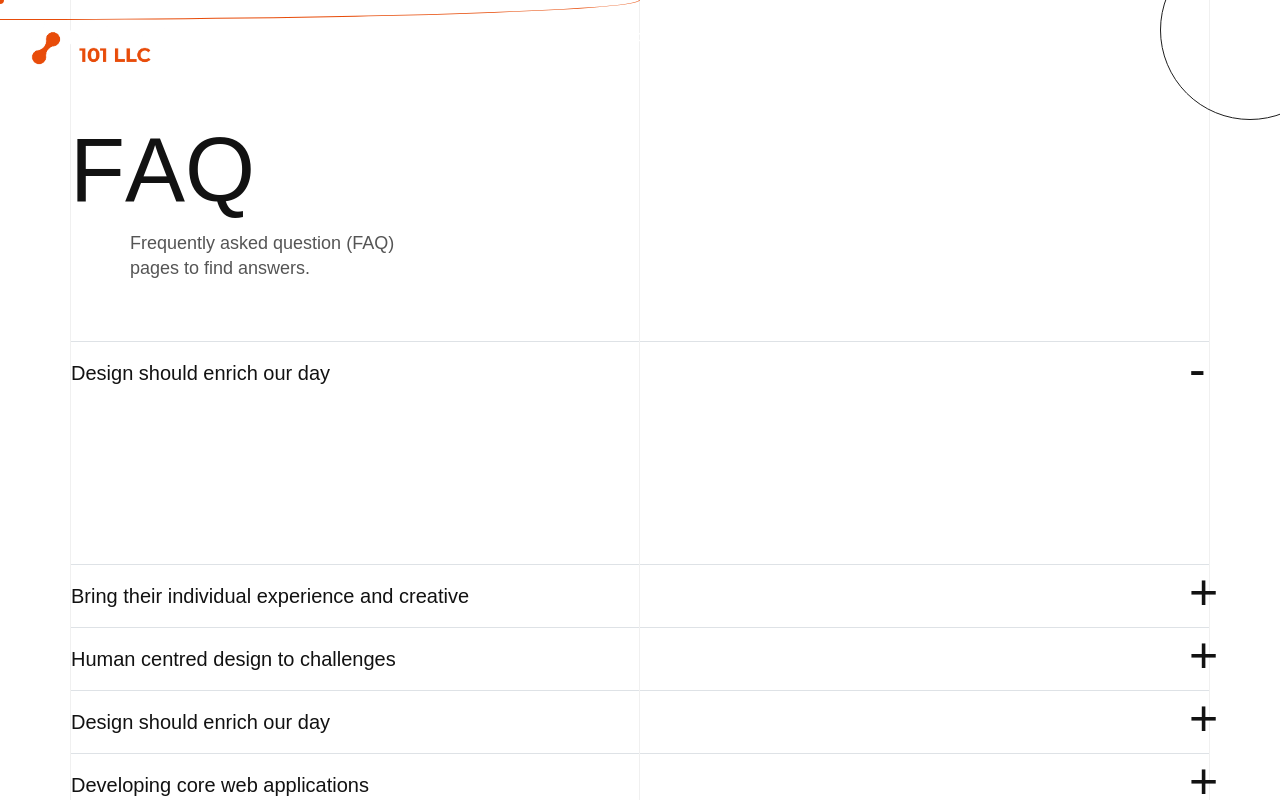
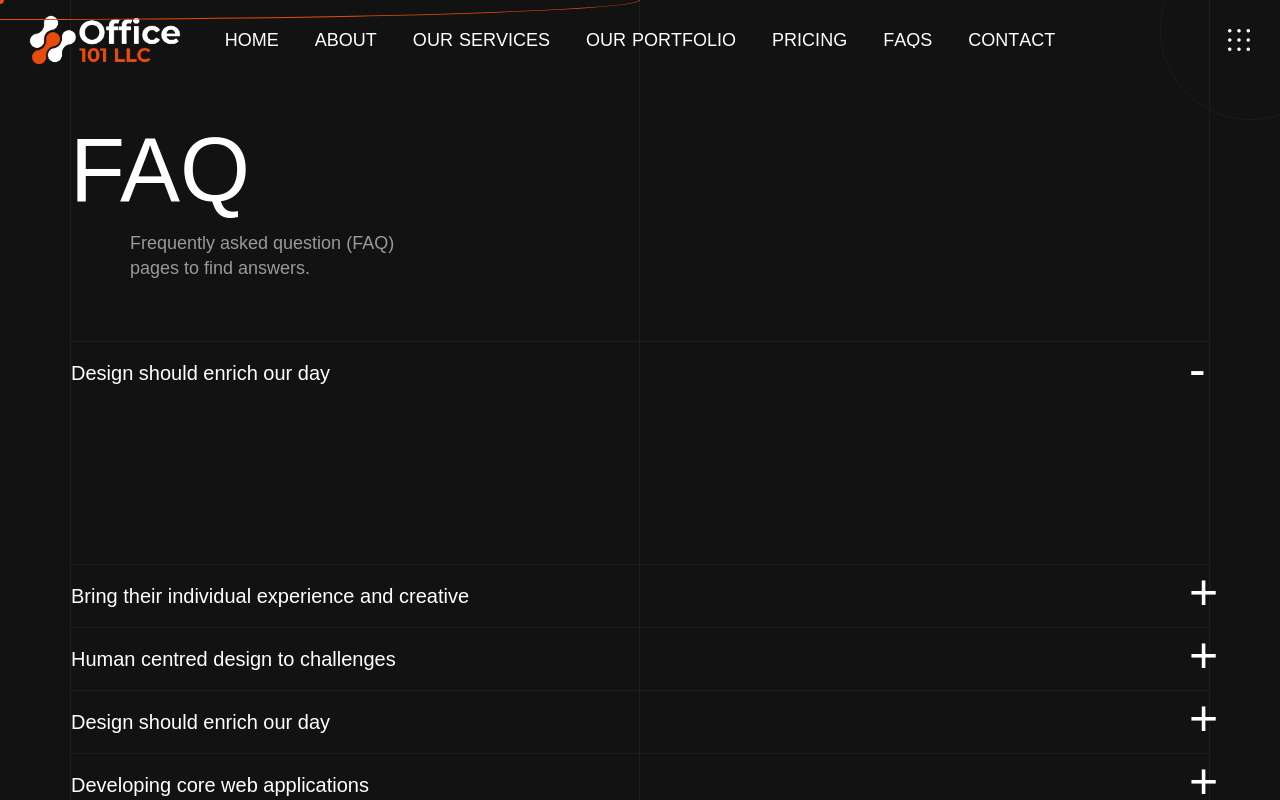
Before and after one commit to AddanAjmalKhan/Office102, a Next.js app: page /faqs in a window 1280 px wide. Shown: the top 800 px of the page. Built offline with nearby package versions, Linux system fonts and the light colour scheme.

Commit message:
faq done

```diff
--- a/src/app/contact-us/page.tsx
+++ b/src/app/contact-us/page.tsx
@@ -6,7 +6,7 @@ export default function contactus() { return (<>
     <div className="row">
       <div className="col-xxl-6 col-xl-6 col-lg-6 col-md-6">
         <div className="sec-title-wrapper">
-          <h2 className="sec-title-2 animation__char_come">Let’s get in touch</h2>
+          <h2 className="sec-title-2">Let’s get in touch</h2>
         </div>
       </div>
       <div className="col-xxl-6 col-xl-6 col-lg-6 col-md-6">
@@ -19,7 +19,7 @@ export default function contactus() { return (<>
     <div className="row contact__btm">
       <div className="col-xxl-5 col-xl-5 col-lg-5 col-md-5">
         <div className="contact__info">
-          <h3 className="sub-title-anim-top animation__word_come">Don't be afraid man ! <br />say hello</h3>
+          <h3>Don't be afraid man ! <br />say hello</h3>
           <ul>
 
             <li><a href="mailto:info@Office101LLC.com">info@Office101LLC.com</a></li>
--- a/src/app/faqs/page.tsx
+++ b/src/app/faqs/page.tsx
@@ -1,13 +1,13 @@
 export default function faqs() { return (<>
 {/* FAQ area start */}
-<section className="faq__area-6">
+<section className="faq__area-6 dark">
   <div className="container g-0 line pt-130 pb-140">
     <div className="line-3"></div>
 
     <div className="row">
       <div className="col-xxl-12">
         <div className="sec-title-wrapper">
-          <h2 className="sec-title-2 animation__char_come">FAQ</h2>
+          <h2 className="sec-title-2">FAQ</h2>
           <p className="">Frequently asked question (FAQ) <br /> pages to find answers.</p>
         </div>
       </div>
@@ -119,14 +119,14 @@ export default function faqs() { return (<>
 
 
 {/* CTA area start */}
-<section className="cta__area">
+<section className="cta__area dark">
   <div className="container line pb-110 dark-p">
     <div className="line-3"></div>
     <div className="row">
       <div className="col-xxl-12">
         <div className="cta__content">
           <p className="cta__sub-title">Work with us</p>
-          <h2 className="cta__title title-anim">We would love to hear more about your project</h2>
+          <h2 className="cta__title">We would love to hear more about your project</h2>
           <div className="btn_wrapper">
             <a href="/contact-us" className="wc-btn-primary btn-hover btn-item"><span></span>Let’s talk now <i
                 className="fa-solid fa-arrow-right"></i></a>
--- a/src/app/globals.css
+++ b/src/app/globals.css
@@ -399,3 +399,160 @@ button:hover i.fa-arrow-right,
     gap: 30px !important;
   }
 }
+
+/* Footer Top Image - Right Alignment */
+.footer__top img {
+  display: block;
+  margin-left: auto;
+}
+
+/* Footer Widget-4 Contact Us Button - Visibility Fix */
+.footer__widget-4 .wc-btn-pink {
+  color: #fff !important;
+  border: 1px solid #fff !important;
+  width: 100%;
+  height: 100%;
+  border-radius: 100%;
+  display: flex;
+  align-items: center;
+  justify-content: center;
+  text-align: center;
+  margin: 0;
+  top: 0;
+  left: 0;
+}
+
+/* Make the text and arrow icon inside the button white */
+.footer__widget-4 .wc-btn-pink,
+.footer__widget-4 .wc-btn-pink i,
+.footer__widget-4 .wc-btn-pink span {
+  color: #fff !important;
+}
+
+.footer__widget-4 .wc-btn-pink:hover {
+  color: #000 !important;
+  border-color: var(--primary) !important;
+}
+
+.footer__widget-4 .wc-btn-pink:hover i {
+  color: #000 !important;
+}
+
+/* Fix btn_wrapper negative margin inside footer (offsets it off-screen) */
+.footer__widget-4 .btn_wrapper {
+  margin: 0 auto 20px !important;
+  width: 170px;
+  height: 170px;
+}
+
+/* Ensure footer widget-4 renders above the overlapping footer__top image */
+.footer__widget-4 {
+  position: relative;
+  z-index: 10;
+}
+
+/* Footer inner must stack above the top image */
+.footer__inner {
+  position: relative;
+  z-index: 10 !important;
+}
+
+/* The footer top image should be below the footer content */
+.footer__top {
+  position: relative;
+  z-index: 1;
+}
+
+/* ============================================================
+   Fix: Force visibility of GSAP-animated elements in dark sections
+   (FAQ & Contact Us pages - content hidden due to scroll triggers)
+   ============================================================ */
+
+/* Override SplitText autoAlpha (sets opacity:0 + visibility:hidden on chars/words) */
+.dark .animation__char_come div,
+.dark .animation__char_come span,
+.dark .animation__char_come .char,
+.dark .animation__char_come .word,
+.dark .animation__word_come div,
+.dark .animation__word_come span,
+.dark .animation__word_come .char,
+.dark .animation__word_come .word,
+.dark .sec-title-2,
+.dark .sec-title-2 *,
+.dark .sub-title-anim-top,
+.dark .sub-title-anim-top *,
+.dark .title-anim,
+.dark .title-anim *,
+.dark .text-anim,
+.dark .text-anim *,
+.dark .fade_bottom,
+.dark .fade_left {
+  opacity: 1 !important;
+  visibility: visible !important;
+  transform: none !important;
+  animation: none !important;
+}
+
+/* FAQ accordion content - white text in dark mode */
+.faq__area-6.dark,
+.faq__area-6.dark .accordion-item,
+.faq__area-6.dark .accordion-button,
+.faq__area-6.dark .accordion-body,
+.faq__area-6.dark .accordion-body p,
+.faq__area-6.dark .sec-title-wrapper p,
+.faq__area-6.dark .sec-title-wrapper h2,
+.faq__area-6.dark .faq__list-6 {
+  opacity: 1 !important;
+  visibility: visible !important;
+  color: #fff !important;
+}
+
+.faq__area-6.dark .accordion-button {
+  background-color: transparent !important;
+  color: #fff !important;
+}
+
+.faq__area-6.dark .accordion-button::after,
+.faq__area-6.dark .accordion-button::before {
+  color: #fff !important;
+}
+
+/* + icon (collapsed state) */
+.faq__area-6.dark .accordion-button.collapsed::after {
+  color: #fff !important;
+}
+
+/* - icon (expanded state) */
+.faq__area-6.dark .accordion-button:not(.collapsed)::after {
+  color: #fff !important;
+}
+
+.faq__area-6.dark .accordion-item {
+  background-color: transparent !important;
+  border-color: rgba(255,255,255,0.15) !important;
+}
+
+/* Contact page - white text in dark mode */
+.contact__area-6.dark,
+.contact__area-6.dark .contact__text p,
+.contact__area-6.dark .contact__info h3,
+.contact__area-6.dark .contact__info ul,
+.contact__area-6.dark .contact__info li,
+.contact__area-6.dark .contact__info a,
+.contact__area-6.dark .sec-title-wrapper,
+.contact__area-6.dark .sec-title-wrapper h2,
+.contact__area-6.dark .sec-title-wrapper p {
+  opacity: 1 !important;
+  visibility: visible !important;
+  color: #fff !important;
+}
+
+/* CTA section - white text in dark mode */
+.cta__area.dark .cta__sub-title,
+.cta__area.dark .cta__title,
+.cta__area.dark .cta__content,
+.cta__area.dark .cta__content * {
+  opacity: 1 !important;
+  visibility: visible !important;
+  color: #fff !important;
+}
--- a/src/app/layout.tsx
+++ b/src/app/layout.tsx
@@ -3,8 +3,9 @@ import Script from "next/script";
 import "./globals.css";
 import Header from "@/components/Header";
 import Offcanvas from "@/components/Offcanvas";
+
+import Modals from "@/components/Modals";
 import Footer from "@/components/Footer";
-import Modals from "@/components/Modals";
 
 export const metadata: Metadata = {
   title: "Home | Office 101 LLC",
@@ -53,6 +54,7 @@ export default function RootLayout({
             <div className="native-scroll-content" suppressHydrationWarning>
                 <main>{children}</main>
                 <Footer />
+
             </div>
         </div>
 
--- a/src/app/page.tsx
+++ b/src/app/page.tsx
@@ -487,5 +487,4 @@ export default function Home() { return (<>
 </section>
 {/**/}
 
-
 </>); }
--- a/src/components/Footer.tsx
+++ b/src/components/Footer.tsx
@@ -50,12 +50,14 @@ export default function Footer() { return (<>{/**/}
                         <div className="footer__widget-4">
                             <h2 className="project-title">Have a project in your mind?</h2>
                             <div className="btn_wrapper">
-                                <a href="/contact-us" className="wc-btn-primary btn-hover btn-item"><span></span>
+                                <a href="/contact-us" className="wc-btn-pink btn-hover btn-item"><span></span>
                                     contact us <i className="fa-solid fa-arrow-right"></i></a>
                             </div>
                             <h3 className="contact-time">09 : 00 AM - 10 : 30 PM</h3>
                             <h4 className="contact-day">Saturday - Thursday</h4>
                         </div>
+
+
 
                         <div className="footer__copyright">
                             <p>©2022 - 2025 | All Rights Reserved
```
Also changed, not shown: 1 other file (tests, documents, lock files or other folders).
